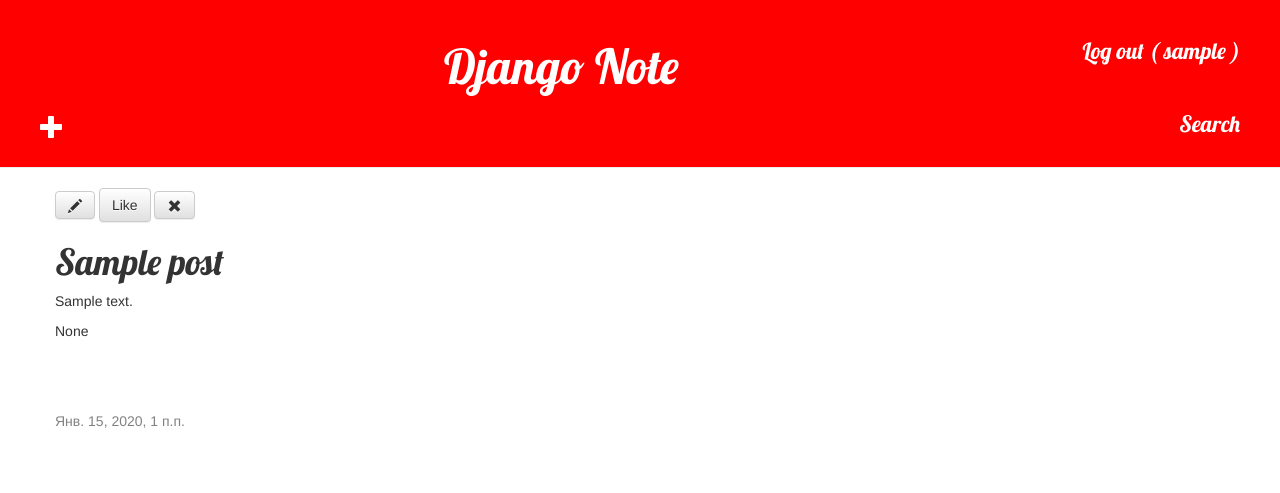
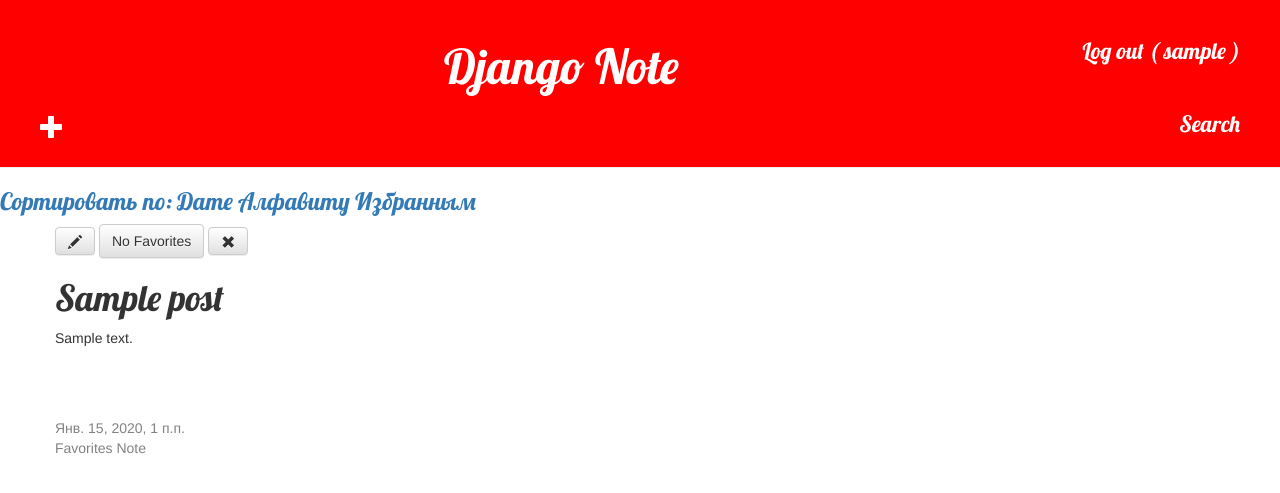
Before and after one commit to ViktorPyth/Note, a Django app: page /post/1/ in a window 1280 px wide. Shown: the top 493 px of the page. Run offline with Django 3.2, Linux system fonts and the light colour scheme; a user stored in the database is signed in; tables that the repository leaves empty hold one stand-in row (values such as "Sample post"); some libraries are stand-ins or nearby versions.

Commit message:
complete

```diff
--- a/note/models.py
+++ b/note/models.py
@@ -7,18 +7,21 @@
     title = models.CharField(max_length=200)
     text = models.TextField()
     created_date = models.DateTimeField( default=timezone.now)
-    like = models.NullBooleanField()
     category = models.CharField(max_length=20)
+    like = models.BooleanField(False)
 
 
-    def like(self):
+   # def like(self):
 
-      #  self.like = None
-        self.save()
+    #    self.like = True
+     #   self.save()
 
     def __str__(self):
         return self.title
 
     def luke(self):
-        self.like = True
+        if self.like == True:
+            self.like = False
+        else:
+            self.like = True
         self.save()
--- a/note/templates/note/base.html
+++ b/note/templates/note/base.html
@@ -21,6 +21,14 @@
 
           {% endif %}
     </div>
+     <div>
+      {% if user.is_authenticated %}
+                      <h3 align="right>">
+            <a>Сортировать по: </a>
+            <a href="{% url 'sort_dataa' %}" > Дате</a>
+             <a href="{% url 'sort_alpha' %}" > Алфавиту</a>
+             <a href="{% url 'sort_likea' %}" > Избранным</a> </h3>
+              {% endif %} </div>
     <div class="content container">
         <div class="row">
             <div class="col-md-8">
--- a/note/templates/note/post_detail.html
+++ b/note/templates/note/post_detail.html
@@ -4,20 +4,21 @@
     <div class="post">
         <a class="btn btn-default" href="{% url 'post_edit' pk=post.pk %}"><span class="glyphicon glyphicon-pencil"></span></a>
         {% if post.like == True  %}
-           <div class="date">
-              {{ post.created_date }}
-           </div>
+           <a class="btn btn-default" href="{% url 'post_like' pk=post.pk %}">No Favorites</a>
         {% else %}
-           <a class="btn btn-default" href="{% url 'post_like' pk=post.pk %}">Like</a>
+           <a class="btn btn-default" href="{% url 'post_like' pk=post.pk %}">Favorites</a>
         {% endif %}
         {% if user.is_authenticated %}
         <a class="btn btn-default" href="{% url 'post_remove' pk=post.pk %}"><span class="glyphicon glyphicon-remove"></span></a>
         {% endif %}
          <h1>{{ post.title }}</h1>
         <p>{{ post.text|linebreaksbr }}</p>
-        <p>{{post.like}}</p>
+
     </div>
     <div class="date">
                 {{ post.created_date }}
+                  {% if post.like == True  %}
+        <p> Favorites Note  </p>
+        {% endif %}
     </div>
 {% endblock %}
--- a/note/urls.py
+++ b/note/urls.py
@@ -11,4 +11,7 @@
     url(r'^accounts/registration/$', views.register, name='registr'),
     url(r'^search-form/$', views.search_form , name='search_form'),
     url(r'^search/$', views.search, name='search' ),
+    url(r'^sort_dataa/$', views.sort_dataa, name='sort_dataa'),
+    url(r'^sort_alpha/$', views.sort_alpha, name='sort_alpha'),
+    url(r'^sort_likea/$', views.sort_likea, name='sort_likea'),
 ]
--- a/note/views.py
+++ b/note/views.py
@@ -50,7 +50,7 @@
             post = form.save(commit=False)
             post.author = request.user
             post.created_date = timezone.now()
-            post.like()
+            post.like = False
             post.save()
             return redirect('post_detail', pk=post.pk)
     else:
@@ -86,6 +86,7 @@
 def search_form(request):
     return render_to_response('note/search_form.html')
 
+
 def search(request):
    if 'title' in request.GET and request.GET['title']:
       title = request.GET['title']
@@ -94,14 +95,26 @@
    else:
        return redirect('post_list', pk=0)
 
-"""def post_search(request):
-    post = Post.objects.all()
-    if request.method == "POST":
-        form = request.GET.get('q')
-        result = form.base_fields['search']
-        input('2')
+
+def sort_alpha(request):
     if request.user.is_active:
-        posts = post.filter(title__icontains = result)
+        posts = Post.objects.filter(author=request.user).order_by('title')
     else:
         posts = ()
-    return render(request, 'note/post_list.html', {'posts': posts})"""
+    return render(request, 'note/post_list.html', {'posts': posts})
+
+
+def sort_likea(request):
+    if request.user.is_active:
+        posts = Post.objects.filter(like = True , author=request.user)
+    else:
+        posts = ()
+    return render(request, 'note/post_list.html', {'posts': posts})
+
+
+def sort_dataa(request):
+    if request.user.is_active:
+        posts = Post.objects.filter(created_date__lte=timezone.now(),author=request.user).order_by('created_date')
+    else:
+        posts = ()
+    return render(request, 'note/post_list.html', {'posts': posts})
```
Also changed, not shown: note/migrations/0002_remove_post_like.py (added), note/migrations/0003_post_like.py (added).
